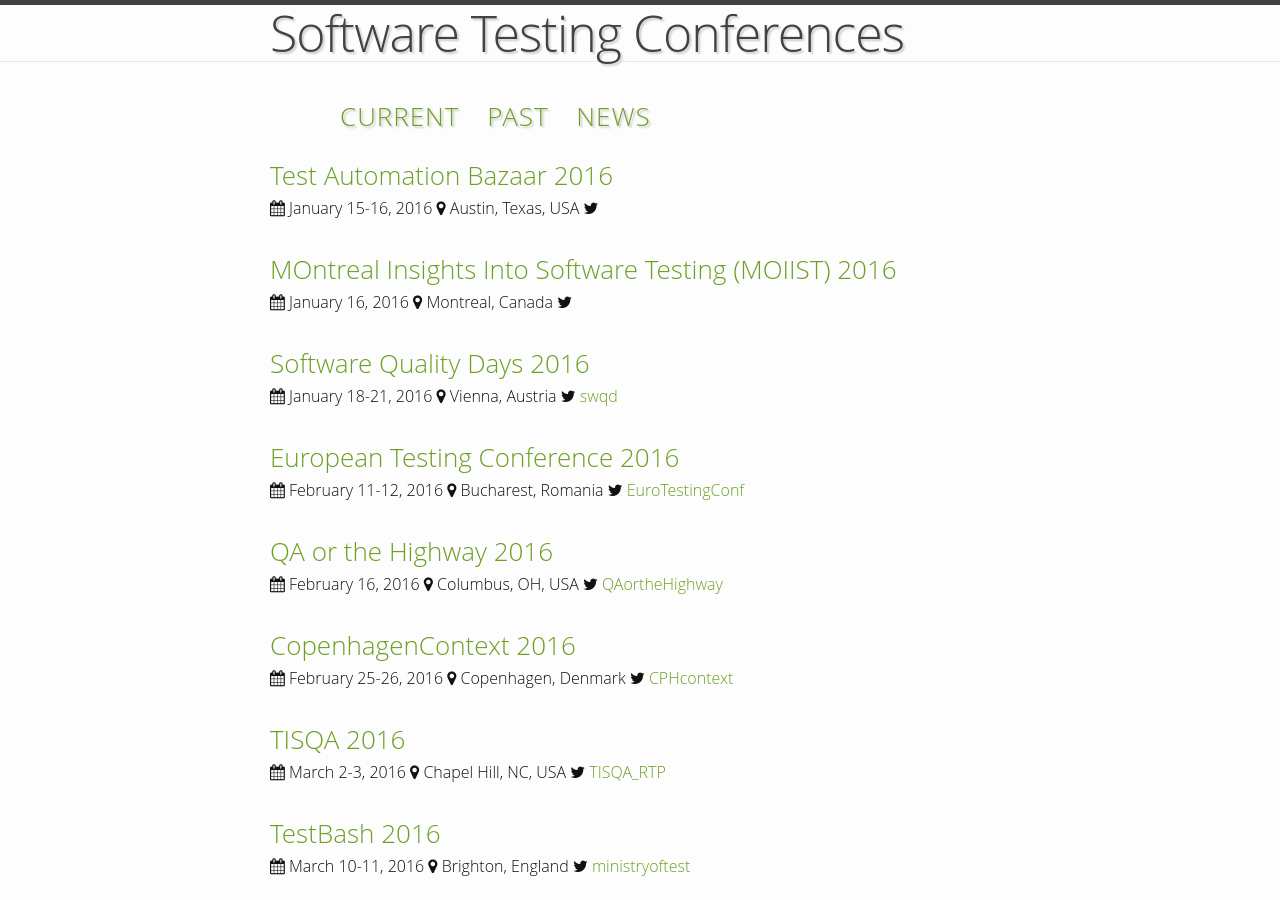
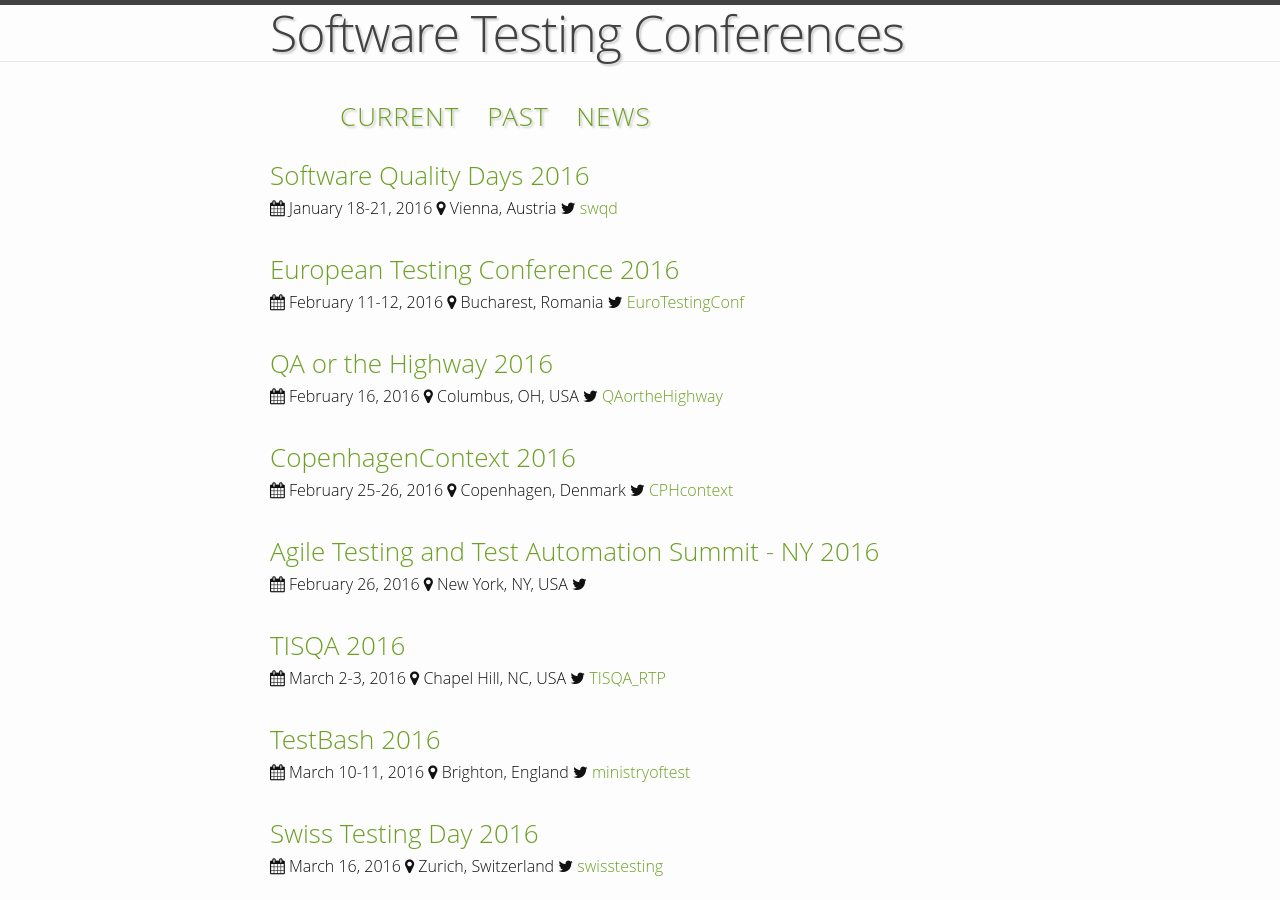
Before and after one commit to TestingConferences/testingconferences.github.io, a Jekyll site: the page built from index.html, in a window 1280 px wide and 900 px high. Built offline with Jekyll 4.4.1, drawn with Linux system fonts in a browser that asks for light colours.

Commit message:
Added Agile Test Automation Summity. Moved current to past

```diff
--- a/_data/current.yml
+++ b/_data/current.yml
@@ -1,13 +1,3 @@
-- name: Test Automation Bazaar 2016
-  location: Austin, Texas, USA
-  dates: January 15-16, 2016
-  url: https://www.eventbrite.com/e/test-automation-bazaar-austin-2016-tickets-19830142490?aff=testingwithvision
-
-- name: MOntreal Insights Into Software Testing (MOIIST) 2016
-  location: Montreal, Canada
-  dates: "January 16, 2016"
-  url: http://www.moiist.org/
-
 - name: Software Quality Days 2016
   location: Vienna, Austria
   dates: "January 18-21, 2016"
@@ -31,6 +21,12 @@
   dates: "February 25-26, 2016"
   url: http://copenhagencontext.com/
   twitter: CPHcontext
+
+- name: Agile Testing and Test Automation Summit - NY 2016
+  location: New York, NY, USA
+  dates: "February 26, 2016"
+  url: http://usrsystems.com/Agile_Testing_and_Test_Automation_Summit_Newyork/
+  twitter:
 
 - name: TISQA 2016
   location: Chapel Hill, NC, USA
--- a/_data/past.yml
+++ b/_data/past.yml
@@ -1,3 +1,13 @@
+- name: MOntreal Insights Into Software Testing (MOIIST) 2016
+  location: Montreal, Canada
+  dates: "January 16, 2016"
+  url: http://www.moiist.org/
+
+- name: Test Automation Bazaar 2016
+  location: Austin, Texas, USA
+  dates: January 15-16, 2016
+  url: https://www.eventbrite.com/e/test-automation-bazaar-austin-2016-tickets-19830142490?aff=testingwithvision
+
 - name: ThinkTest 2015
   location: New Delhi, India
   dates: "December 4th, 2015"
```
